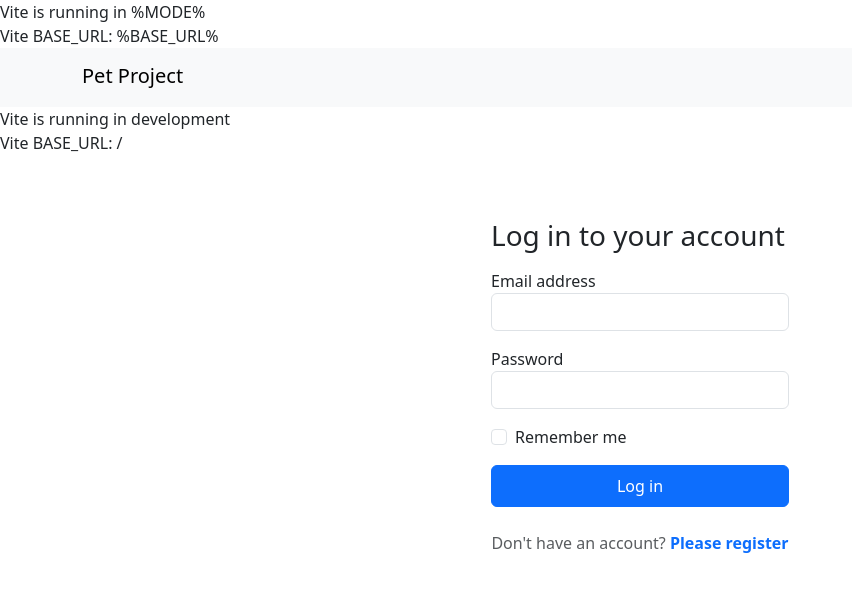
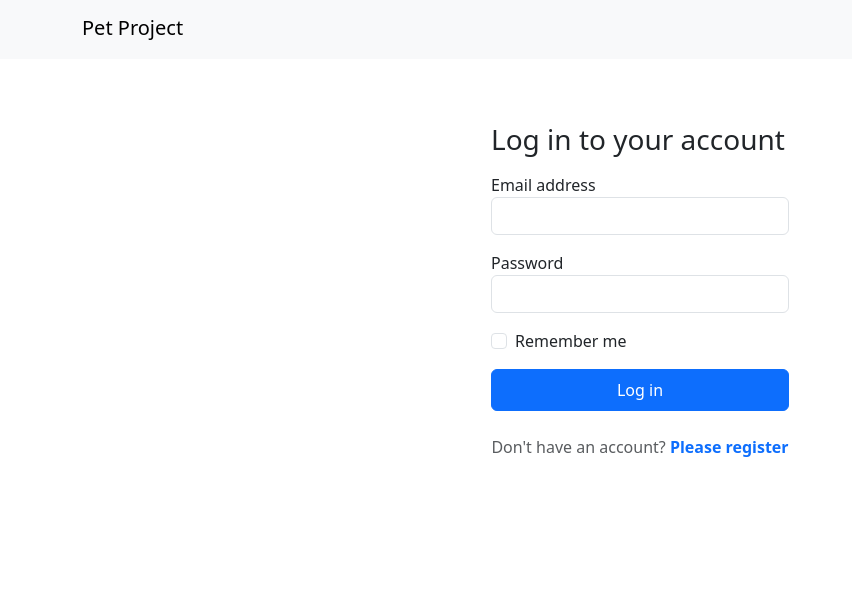
Before and after one commit to avorobjovs/pet-project-frontend, a React (Vite) app: page /login in a window 1280 px wide. Shown: the top 592 px of the page, without its empty margins (0-852 px from the left). Built offline with nearby package versions, Linux system fonts and the light colour scheme.

Commit message:
Test settings are removed (#25)
Co-authored-by: Aleksandrs Vorobjovs <aleksandrs.vorobjovs@emergn.com>

```diff
--- a/index.html
+++ b/index.html
@@ -7,8 +7,6 @@
     <title>Pet Project</title>
   </head>
   <body>
-    <div>Vite is running in %MODE%</div>
-    <div>Vite BASE_URL: %BASE_URL%</div>
     <div id="root"></div>
     <script type="module" src="/src/main.tsx"></script>
   </body>
--- a/src/routes/AuthLayout.tsx
+++ b/src/routes/AuthLayout.tsx
@@ -9,8 +9,6 @@ function AuthLayout({ children }: { children: React.ReactNode }) {
           <Navbar.Brand>Pet Project</Navbar.Brand>
         </Container>
       </Navbar>
-      <div>Vite is running in {import.meta.env.MODE}</div>
-      <div>Vite BASE_URL: {import.meta.env.BASE_URL}</div>
       <div className="container my-5">
         {children}
       </div>
```
